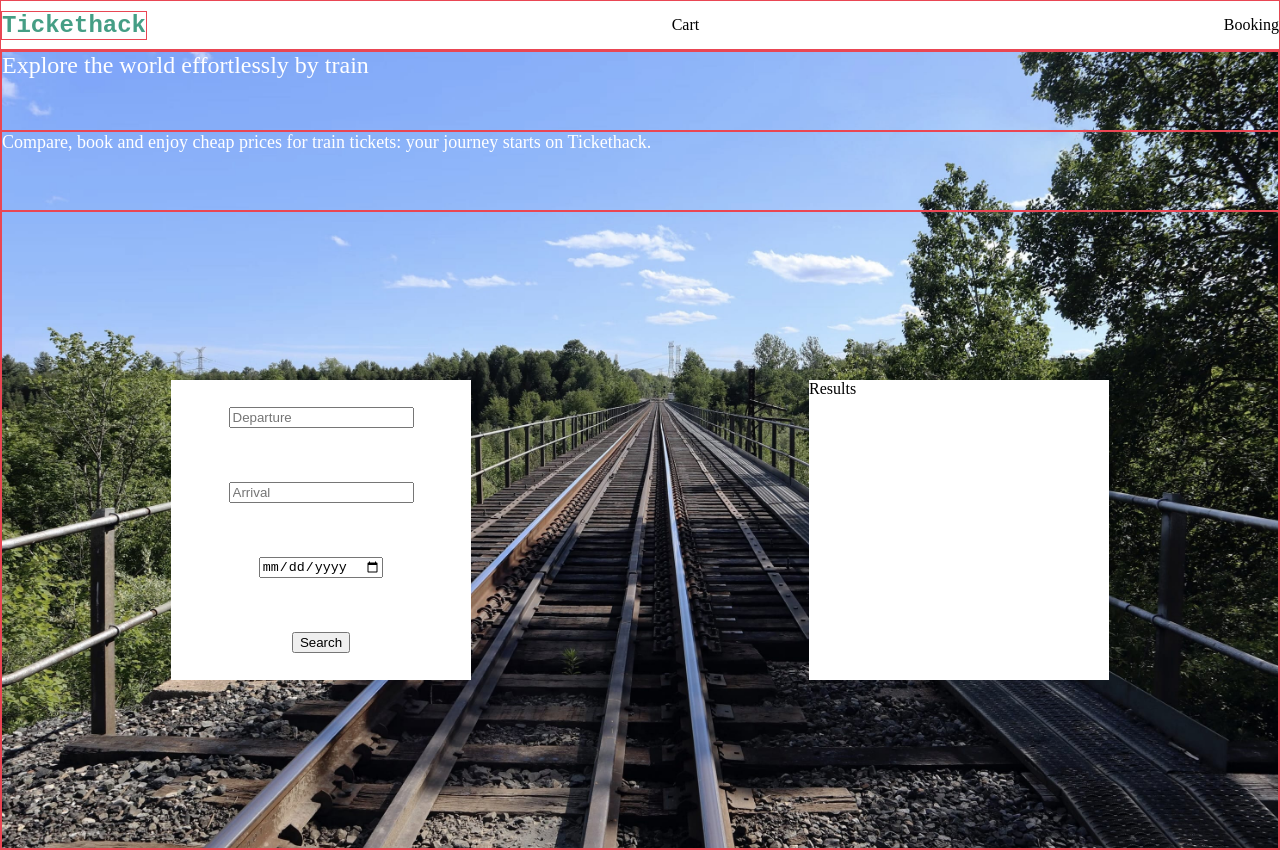
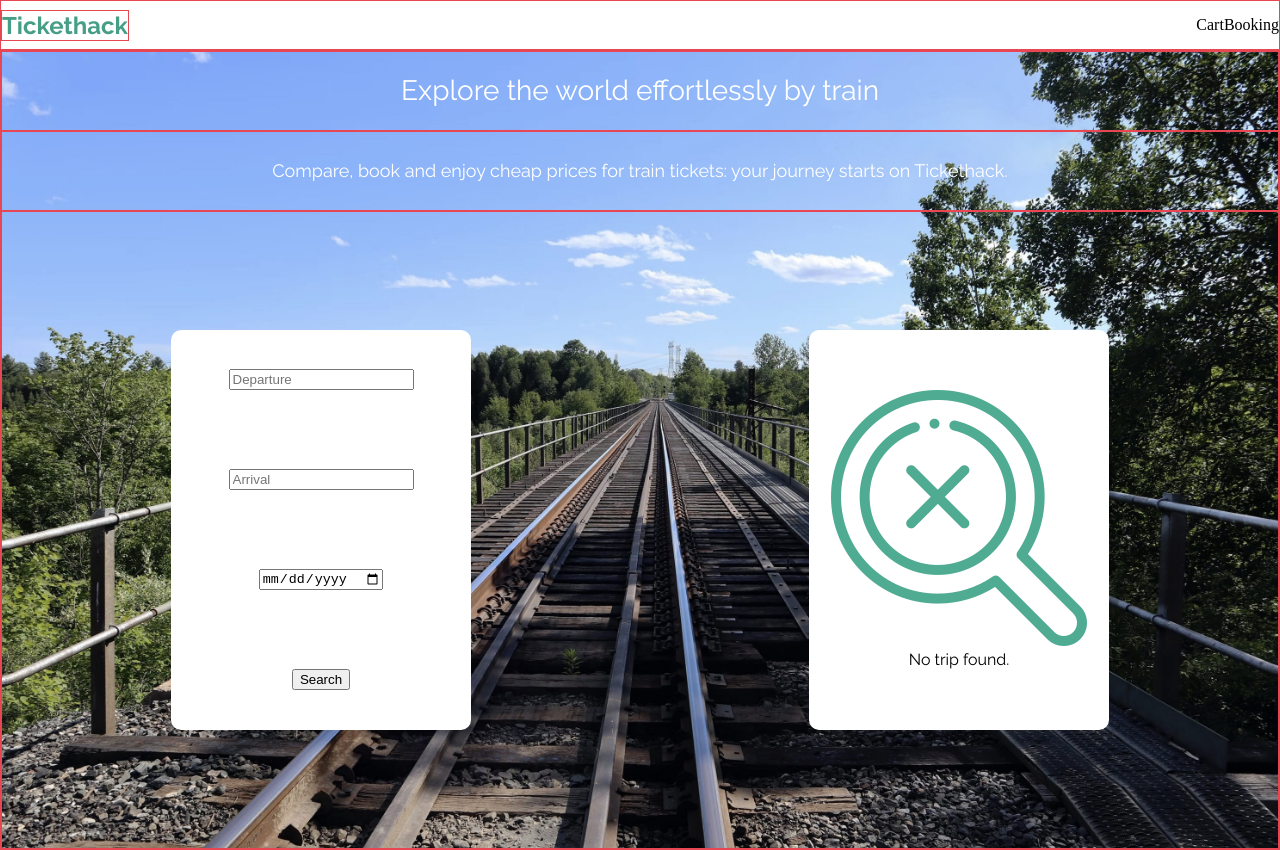
Before and after one commit to LinaIsabelLH/tickethack-frontend, a website: page index.html in a window 1280 px wide. Drawn offline with nearby package versions, Linux system fonts and the light colour scheme.

Commit message:
update on search form

```diff
--- a/index.html
+++ b/index.html
@@ -5,14 +5,19 @@
     <meta name="viewport" content="width=device-width, initial-scale=1.0" />
     <title>Tickethack</title>
     <link rel="stylesheet" href="style.css" />
+    <link rel="preconnect" href="https://fonts.googleapis.com">
+    <link rel="preconnect" href="https://fonts.gstatic.com" crossorigin>
+    <link href="https://fonts.googleapis.com/css2?family=Raleway:ital,wght@0,100..900;1,100..900&display=swap" rel="stylesheet">
     <script src="https://cdn.jsdelivr.net/npm/moment@2.29.3/moment.min.js"></script>
   </head>
   <body>
     <div id="container">
       <div id="menu">
         <div id="title">Tickethack</div>
-        <div>Cart</div>
-        <div>Booking</div>
+        <div id="nav-buttons">
+          <div>Cart</div>
+          <div>Booking</div>
+        </div>
       </div>
       <div id="content">
         <div id="header"><p>Explore the world effortlessly by train</p></div>
@@ -29,7 +34,10 @@
             <input id="date-search" type="date" ></input>
             <button id="btn-search">Search</button>
           </div>
-          <div id="card-results">Results</div>
+          <div id="card-results">
+            <div id="not-found-icon"> <img src="images/notfound.png" alt="Trip not found"> </div>
+            <div class="raleway">No trip found.</div>
+          </div>
         </div>
       </div>
     </div>
--- a/script.js
+++ b/script.js
@@ -1,4 +1,9 @@
 const API_KEY = 'http://localhost:3000/trips';
+
+const noTripHTML = `
+            <div id="not-found-icon"> <img src="images/notfound.png" alt="Trip not found"> </div>
+            <div class="raleway">No trip found.</div>
+`;
 
 document.querySelector('#btn-search').addEventListener('click', function () {
   console.log(document.querySelector('#date-search').value);
@@ -9,8 +14,8 @@ document.querySelector('#btn-search').addEventListener('click', function () {
       // let date = moment(data.trips[0].date);
       let date = moment();
 
-      console.log(date.format('DD/MM/YYYY'));
-      console.log(data);
+      // console.log(date.format('DD/MM/YYYY'));
+      // console.log(data);
 
       document.querySelector('#card-results').innerHTML = `
       ${data.trips[0].departure} > ${data.trips[0].arrival} ${date.format(
--- a/style.css
+++ b/style.css
@@ -1,6 +1,13 @@
 * {
   box-sizing: border-box;
   margin: 0px;
+}
+
+.raleway {
+  font-family: 'Raleway', sans-serif;
+}
+
+#not-found-icon {
 }
 
 #container {
@@ -19,17 +26,22 @@
 
 #title {
   color: #459e85;
-  font-family: 'Courier New', Courier, monospace;
+  font-family: 'Raleway', sans-serif;
   font-size: 24px;
   font-weight: bold;
   border: 1px #e94653 solid;
+}
+
+#nav-buttons {
+  display: flex;
+  flex-direction: row;
 }
 
 #content {
   display: flex;
   flex-direction: column;
   justify-content: center;
-  align-items: space-around;
+  align-items: stretch;
   height: 100vh;
   background-image: url('images/background.jpg');
   background-position: center center;
@@ -38,14 +50,24 @@
 }
 
 #header {
+  font-family: 'Raleway', sans-serif;
+  display: flex;
+  justify-content: center;
+  align-items: center;
   height: 10vh;
-  font-size: 24px;
+  font-size: 28px;
   align-items: center;
   color: white;
   border: 1px #e94653 solid;
 }
 
 #subheader {
+  font-family: 'Raleway', sans-serif;
+  display: flex;
+  flex-direction: column;
+  align-items: flex-start;
+  justify-content: center;
+  align-items: center;
   height: 10vh;
   font-size: 18px;
   color: white;
@@ -62,17 +84,24 @@
 }
 
 #card-search {
-  height: 300px;
+  height: 400px;
   width: 300px;
   background-color: white;
   display: flex;
   flex-direction: column;
   justify-content: space-around;
   align-items: center;
+  border-radius: 10px;
 }
 
 #card-results {
-  height: 300px;
+  padding: 20px;
+  display: flex;
+  flex-direction: column;
+  justify-content: center;
+  align-items: center;
+  height: 400px;
   width: 300px;
   background-color: white;
+  border-radius: 10px;
 }
```
